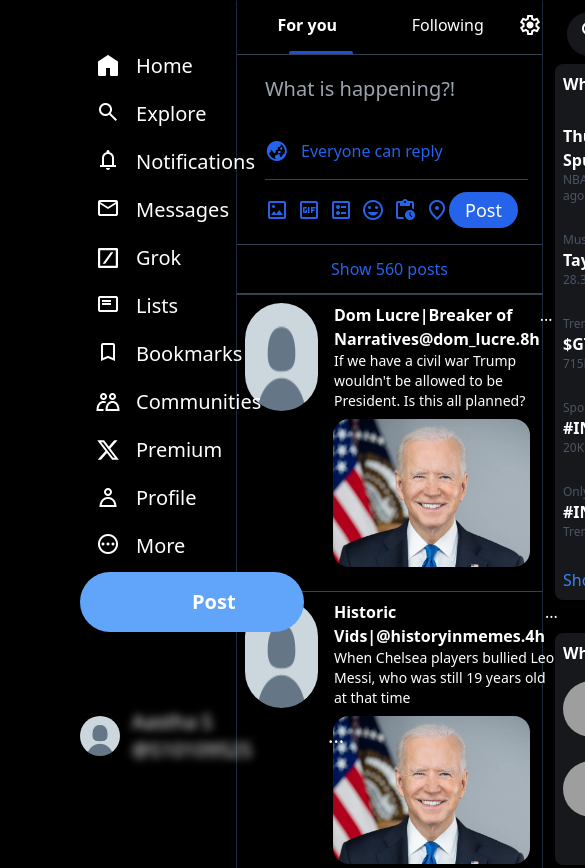
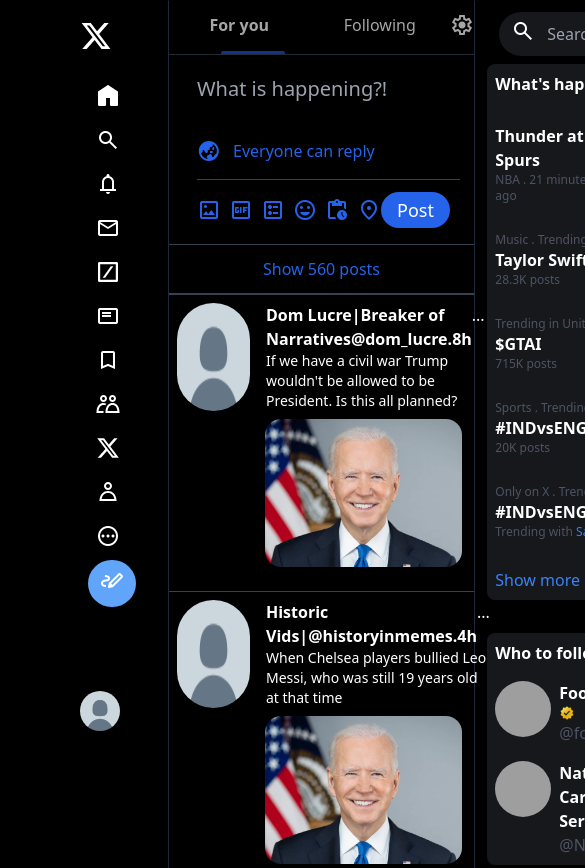
Before and after one commit to sri-anya/TwitterLandingPageClone, a website built with Vite: page index.html in a window 390 px wide. Shown: the top 868 px of the page, 585 px wide, since content can reach past the window. Built offline with nearby package versions, Linux system fonts and the light colour scheme; grey boxes are pictures that could not be loaded.

Commit message:
making responsive

```diff
--- a/index.html
+++ b/index.html
@@ -12,76 +12,82 @@
 
 <body class="bg-black text-white ">
     <div class="flex container mx-auto">
-        <div class="first  w-[40%] my-5 ml-20 mr-0 pr-20">
+        <div class=" first  xl:w-[40%] my-5  mr-0 pr-0 xl:pr-20 ml-20">
 
             <div class="sidebar flex flex-col justify-end m-auto sticky top-0">
-                <div class="logo invert pr-48  pb-6 ">
+                <div class="logo invert w-fit pb-6  xl:pr-48 ">
                     <img class="w-8 m-auto " src="images/logo.svg" alt="ok">
                 </div>
                 <ul class="flex flex-col  text-xl space-y-1 ">
                     <li
                         class="flex  gap-4 w-fit px-4 py-2 hover:bg-[#16181c] hover:border-0 hover:rounded-2xl hover:cursor-pointer">
-                        <img class="invert w-6" src="images/home.svg" alt="">Home
+                        <img class="w-6 invert" src="images/home.svg" alt=""><span class="hidden xl:block">Home</span>
                     </li>
 
                     <li
                         class="flex  gap-4 w-fit px-4 py-2 hover:bg-[#16181c] hover:border-0 hover:rounded-2xl hover:cursor-pointer">
-                        <span class="material-symbols-outlined">search</span>Explore
+                        <span class="material-symbols-outlined">search</span><span class="hidden xl:block">Explore</span>
                     </li>
                     <li
                         class="flex  gap-4 w-fit px-4 py-2 hover:bg-[#16181c] hover:border-0 hover:rounded-2xl hover:cursor-pointer">
-                        <span class="material-symbols-outlined">notifications</span>Notifications
+                        <span class="material-symbols-outlined">notifications</span><span class="hidden xl:block">Notifications</span>
                     </li>
                     <li
                         class="flex  gap-4 w-fit px-4 py-2 hover:bg-[#16181c] hover:border-0 hover:rounded-2xl hover:cursor-pointer">
                         <span class="material-symbols-outlined">
                             mail
-                        </span>Messages
+                        </span><span class="hidden xl:block">Messages</span>
                     </li>
                     <li
                         class="flex  gap-4 w-fit px-4 py-2 hover:bg-[#16181c] hover:border-0 hover:rounded-2xl hover:cursor-pointer">
-                        <img class="w-6 invert" src="images/grok.svg" alt="">Grok
+                        <img class="w-6 invert" src="images/grok.svg" alt=""><span class="hidden xl:block">Grok</span>
                     </li>
                     <li
                         class="flex  gap-4 w-fit px-4 py-2 hover:bg-[#16181c] hover:border-0 hover:rounded-2xl hover:cursor-pointer">
                         <span class="material-symbols-outlined">
                             featured_play_list
-                        </span>Lists
+                        </span><span class="hidden xl:block">Lists</span>
                     </li>
                     <li
                         class="flex  gap-4 w-fit px-4 py-2 hover:bg-[#16181c] hover:border-0 hover:rounded-lg hover:cursor-pointer">
                         <span class="material-symbols-outlined">
                             bookmark
-                        </span>Bookmarks
+                        </span><span class="hidden xl:block">Bookmarks</span>
                     </li>
                     <li
                         class="flex  gap-4 w-fit px-4 py-2 hover:bg-[#16181c] hover:border-0 hover:rounded-lg hover:cursor-pointer">
-                        <img class="w-6 invert" src="images/communities.svg" alt="">Communities
+                        <img class="w-6 invert" src="images/communities.svg" alt=""><span class="hidden xl:block">Communities</span>
                     </li>
                     <li
                         class="flex  gap-4 w-fit px-4 py-2 hover:bg-[#16181c] hover:border-0 hover:rounded-lg hover:cursor-pointer">
-                        <img class="w-6 invert" src="images/premium.svg" alt="">Premium
+                        <img class="w-6 invert" src="images/premium.svg" alt=""><span class="hidden xl:block">Premium</span>
                     </li>
                     <li
                         class="flex  gap-4 w-fit px-4 py-2 hover:bg-[#16181c] hover:border-0 hover:rounded-lg hover:cursor-pointer">
-                        <img class="w-6 invert" src="images/profile.svg" alt="">Profile
+                        <img class="w-6 invert" src="images/profile.svg" alt=""><span class="hidden xl:block">Profile</span>
                     </li>
                     <li
                         class="flex  gap-4 w-fit px-4 py-2 hover:bg-[#16181c] hover:border-0 hover:rounded-lg hover:cursor-pointer">
                         <span class="material-symbols-outlined">
                             pending
-                        </span>More
+                        </span><span class="hidden xl:block">More</span>
                     </li>
                     <button
-                        class="bg-blue-400 text-white font-bold px-28 py-4 border-0 rounded-full hover:cursor-pointer">Post</button>
+                        class="bg-blue-400 text-white font-bold px-28 py-4 border-0 rounded-full hover:cursor-pointer hidden xl:block">Post
+                    </button>
+                    <button
+                        class="bg-blue-400 text-white  border-0 rounded-full hover:cursor-pointer m-2 w-12 p-2 block xl:hidden"><span class= "material-symbols-outlined">
+                            stylus_note
+                            </span>
+                    </button>
 
                     <div class="user flex gap-3 items-center">
                         <img class="rounded-full w-10 h-10 my-20" src="images/user.png" alt="">
                         <div class="userCredential">
-                            <div class="blur-sm">Aastha S</div>
-                            <div class="blur-sm">@S1010952S</div>
+                            <div class="blur-sm"><span class="hidden xl:block">Aastha S</span></div>
+                            <div class="blur-sm"><span class="hidden xl:block">@S1010952S</span></div>
                         </div>
-                        <div class="dots ml-16">...</div>
+                        <div class="dots ml-16"><span class="hidden xl:block">...</span></div>
                     </div>
                 </ul>
 
@@ -90,8 +96,8 @@
 
         <!-- Middle Section -->
         <div class="second over  w-[80%]  border-x-slate-800 border-[1px] border-y-black">
-            <div class="sticky top-0">
-                <div class="top flex my-3 relative ">
+            <!-- <div class="sticky top-0 bg-black-900 backdrop-blur-lg opacity-35"> -->
+                <div class="top flex my-3  sticky top-0 bg-black-900 backdrop-blur-3xl opacity-65 ">
                     <div class="absolute w-16 h-1 bg-blue-700 -bottom-3 left-[17%] rounded-sm"></div>
                     <div class="left w-1/2 text-center font-bold z-10">For you</div>
                     <div class="right w-1/2 text-center font bold">Following</div>
@@ -100,7 +106,7 @@
                         </span></div>
                     <div class="absolute -bottom-3 h-[1px] w-full bg-gray-700"></div>
                 </div>
-            </div>
+            <!-- </div> -->
 
 
             <div class="whatishappening flex gap-3">
```
Also changed, not shown: css/output.css.
